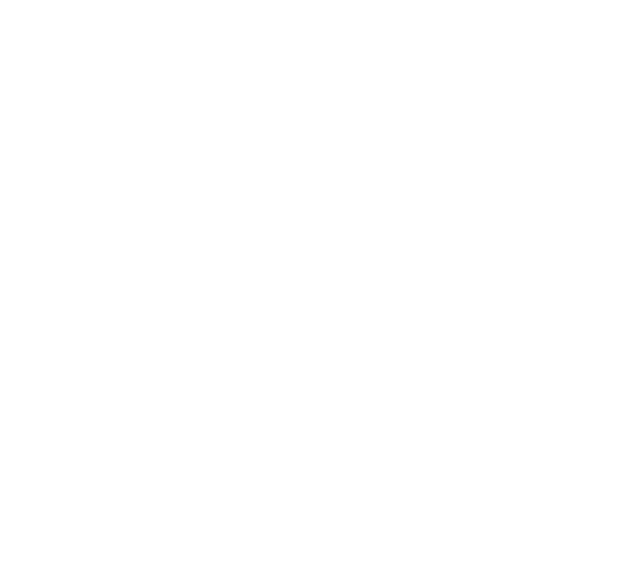
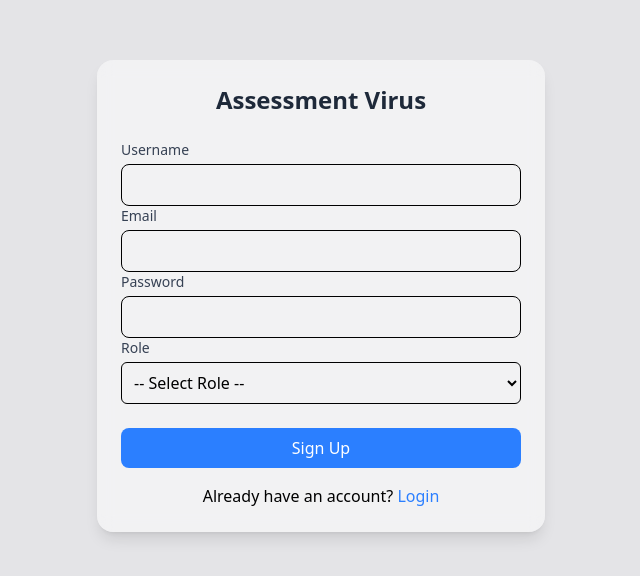
Before and after one commit to VibhorSharma0053/Virus, a React (Vite) app in the folder client/: page /signup in a window 1280 px wide. Before the commit this address had no page. Shown: the part 104-680 px from the top of the page, without its empty margins (319-959 px from the left). Built offline with nearby package versions, Linux system fonts and the light colour scheme.

Commit message:
Login and Signup Page Code Upload

```diff
--- a/client/src/App.jsx
+++ b/client/src/App.jsx
@@ -1,5 +1,7 @@
 import { BrowserRouter as Router, Routes, Route } from 'react-router-dom';
 import LoginPage from './pages/Login';
+import SignupPage from './pages/SignUp';
+
 
 
 
@@ -10,7 +12,7 @@
       <Routes>
         {/* <Route path="/" element={<HomePage />} /> */}
         <Route path="/login" element={<LoginPage />} />
-        {/* <Route path="/signup" element={<SignupPage />} /> */}
+        <Route path="/signup" element={<SignupPage/>} />
 
       </Routes>
     </Router>
--- a/client/src/pages/Login.jsx
+++ b/client/src/pages/Login.jsx
@@ -27,7 +27,7 @@
     <div className="flex h-screen items-center justify-center bg-contain bg-zinc-200">
       <div className="w-full max-w-md bg-white/50 p-6 rounded-2xl shadow-lg backdrop-blur-sm">
         <h2 className="text-2xl font-bold mb-6 text-gray-800 text-center">
-          Hire Ready
+          Assessment Virus
         </h2>
         <div>
           <div>
@@ -79,7 +79,7 @@
         </div>
         <p className="text-center mt-4 text-black">
           Do not have an account?{" "}
-          <Link to="/" className="text-blue-500">
+          <Link to="/signup" className="text-blue-500">
             Sign Up
           </Link>
         </p>
--- a/client/src/pages/SignUp.jsx
+++ b/client/src/pages/SignUp.jsx
@@ -0,0 +1,132 @@
+import { useState } from "react";
+import { Link } from "react-router-dom";
+
+const SignupPage = () => {
+  const [error, setError] = useState("");
+  const [formData, setFormData] = useState({
+    username: "",
+    email: "",
+    password: "",
+    role: "",
+  });
+
+  const handleChange = (e) => {
+    const { name, value } = e.target;
+    setFormData({ ...formData, [name]: value });
+    console.log(e.target.value);
+    if (name === "password" && value.length > 8) {
+      setError("");
+    }
+  };
+
+  const handleSubmit = async (e) => {
+    e.preventDefault();
+    if (formData.password.length < 8) {
+      setError("Password must be at least 8 Characters long.");
+    } else {
+      setError("");
+    }
+  };
+
+  return (
+    <div className="flex h-screen items-center justify-center bg-contain bg-zinc-200">
+      <div className="w-full max-w-md bg-white/50 p-6 rounded-2xl shadow-lg backdrop-blur-sm">
+        <h2 className="text-2xl font-bold mb-6 text-gray-800 text-center">
+          Assessment Virus
+        </h2>
+        <div>
+          <div>
+            <label
+              htmlFor="username"
+              className="block text-sm font-medium text-gray-700 mb-1"
+            >
+              Username
+            </label>
+            <input
+              type="text"
+              id="username"
+              name="username"
+              value={formData.username}
+              onChange={handleChange}
+              className="w-full p-2 border rounded-lg focus:outline-none focus:ring-2 focus:ring-blue-500"
+              required
+            />
+          </div>
+
+          <div>
+            <label
+              htmlFor="fullName"
+              className="block text-sm font-medium text-gray-700 mb-1"
+            >
+              Email
+            </label>
+            <input
+              type="email"
+              id="email"
+              name="email"
+              value={formData.email}
+              onChange={handleChange}
+              className="text-black w-full p-2 border rounded-lg focus:outline-none focus:ring-2 focus:ring-blue-500"
+              required
+            />
+          </div>
+
+          <div>
+            <label
+              htmlFor="password"
+              className="block text-sm font-medium text-gray-700 mb-1"
+            >
+              Password
+            </label>
+            <input
+              type="password"
+              id="password"
+              name="password"
+              value={formData.password}
+              onChange={handleChange}
+              className="text-black w-full p-2 border rounded-lg focus:outline-none focus:ring-2 focus:ring-blue-500"
+              required
+            />
+            {error && <p className="text-red-500 text-sm mt-1">{error}</p>}
+          </div>
+          <div className="mb-6">
+            <label
+              htmlFor="role"
+              className="block text-sm font-medium text-gray-700"
+            >
+              Role
+            </label>
+            <select
+              name="role"
+              value={formData.role}
+              onChange={handleChange}
+              className="mt-1 p-2 w-full border rounded-md"
+              required
+            >
+              <option value="" disabled>-- Select Role --</option>
+              <option value="student">Student</option>
+              <option value="teacher">Teacher</option>
+            </select>
+          </div>
+
+          <div className="flex justify-between space-x-4 mt-3">
+            <button
+              onClick={handleSubmit}
+              className="w-full bg-blue-500 text-white py-2 rounded-lg hover:bg-blue-600 active:bg-blue-400"
+            >
+              Sign Up
+            </button>
+          </div>
+        </div>
+        <p className="text-center mt-4 text-black">
+          Already have an account?{" "}
+          <Link to="/login" className="text-blue-500">
+            Login
+          </Link>
+        </p>
+      </div>
+    </div>
+  );
+};
+
+export default SignupPage;
```
